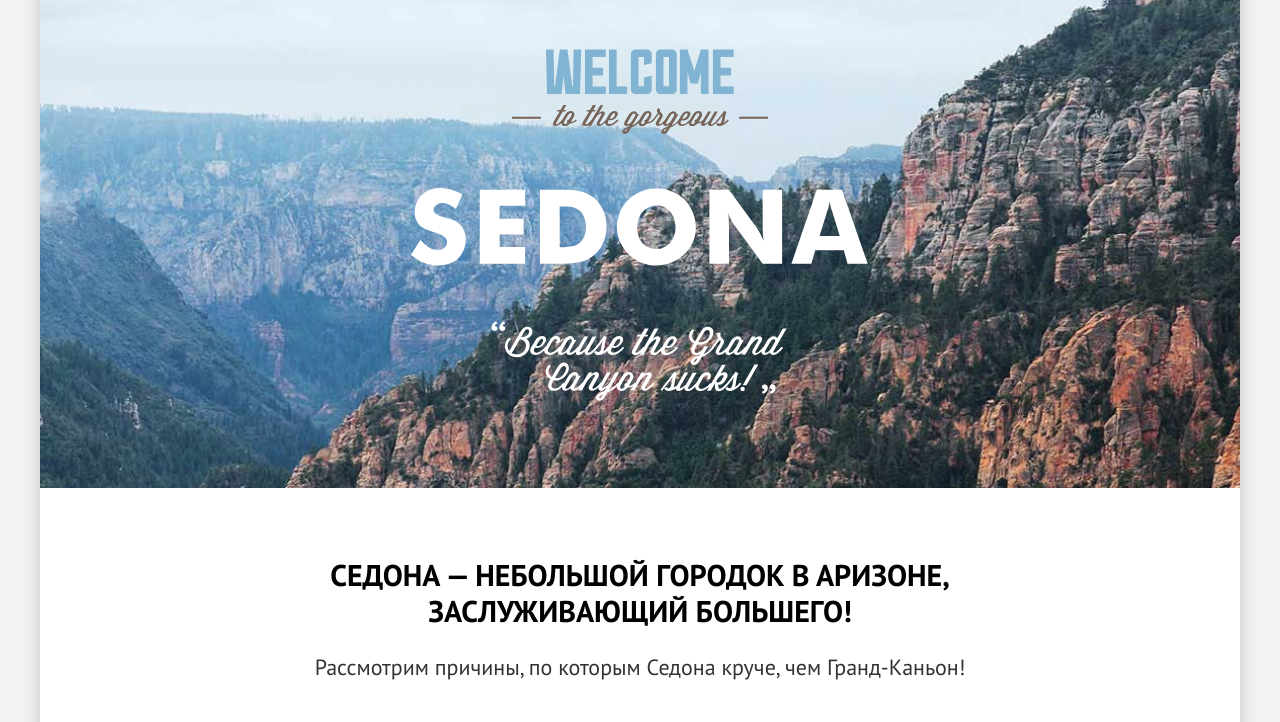
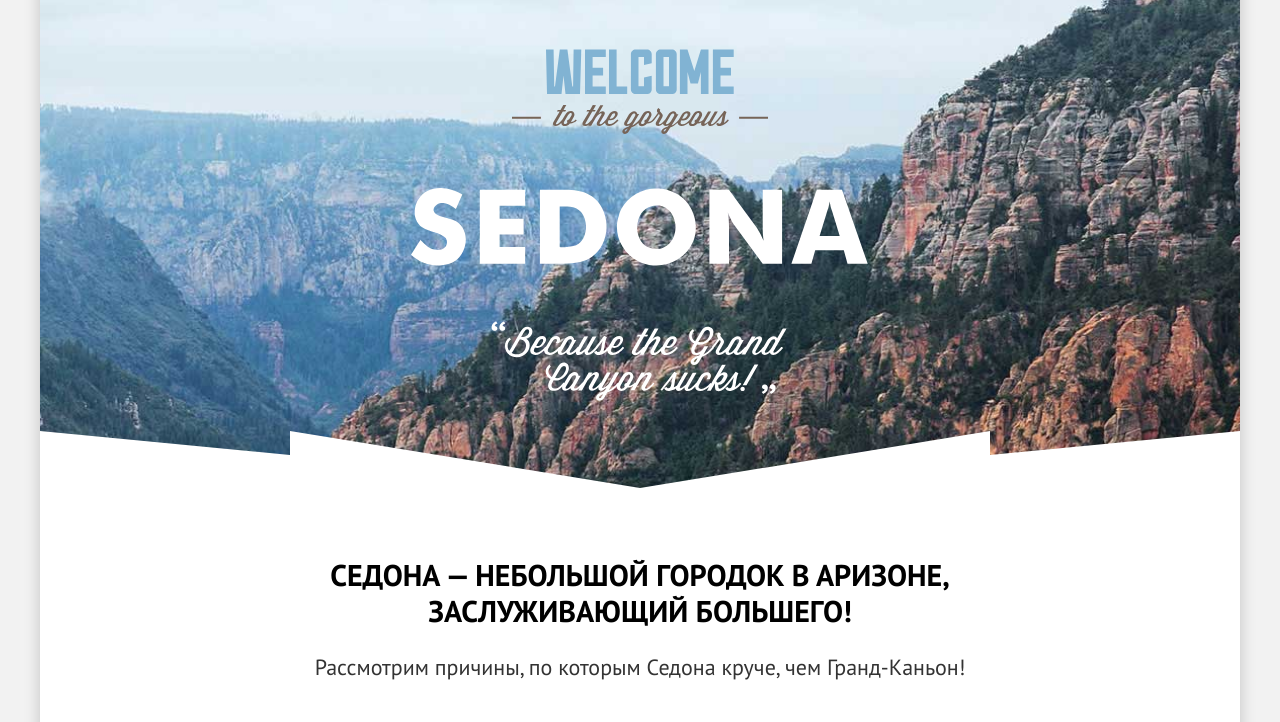
Before and after one commit to htmlacademy-htmlcss/2178629-sedona-35, a plain HTML site: page index.html in a window 1280 px wide. Shown: the part 78-800 px from the top of the page. Drawn offline with Linux system fonts and the light colour scheme.

Commit message:
Добавляет SVG элемент в блок hero

```diff
--- a/styles/styles.css
+++ b/styles/styles.css
@@ -156,6 +156,7 @@ section,
 /* Hero */
 
 .hero-block {
+  position: relative;
   width: 100%;
   background-color: #82b3d3;
   background-image: url("../images/style-images/hero-bg.jpg");
@@ -167,6 +168,20 @@ section,
   margin-top: 52px;
   margin-bottom: 82px;
 }
+
+.hero-block::after {
+  position: absolute;
+  bottom: 0;
+  left: 0;
+  content: "";
+  background-image: url("../images/style-images/hero-saw-teeth.svg");
+  background-repeat: no-repeat;
+  width: 100%;
+  height: 57px;
+
+  /* background-size: cover; */
+}
+
 
 /* Преимущества */
 
```
Also changed, not shown: hotels.html (+0 -2 lines).
